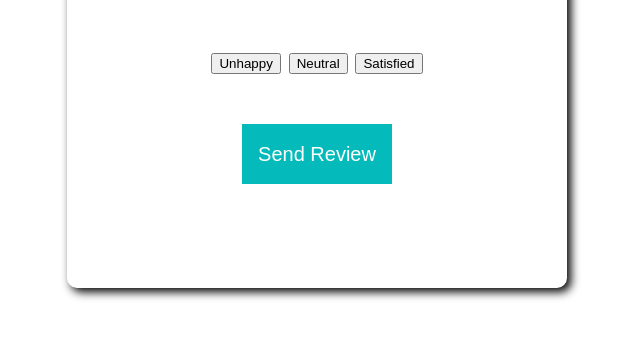
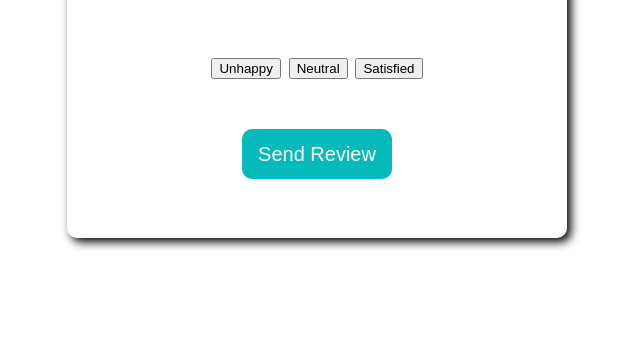
Before and after one commit to Al-aminedioubate/feedback-UI, a plain HTML site: page index.html in a window 1280 px wide. Shown: the part 282-620 px from the top of the page, without its empty margins (323-963 px from the left). Drawn offline with Linux system fonts and the light colour scheme.

Commit message:
btn done

```diff
--- a/style.css
+++ b/style.css
@@ -9,7 +9,7 @@ body{
 
 .container{
     width: 500px;
-    height: 500px;
+    height: 400px;
     box-shadow: 4px 4px 10px rgba(0, 0, 0.25);
     display: flex;
     flex-direction: column;
@@ -31,5 +31,7 @@ h1{
     border-style: none;
     color: white;
     width: 150px;
-    height: 60px;
+    height: 50px;
+    border-radius: 10px;
+    cursor: pointer;
 }
```
